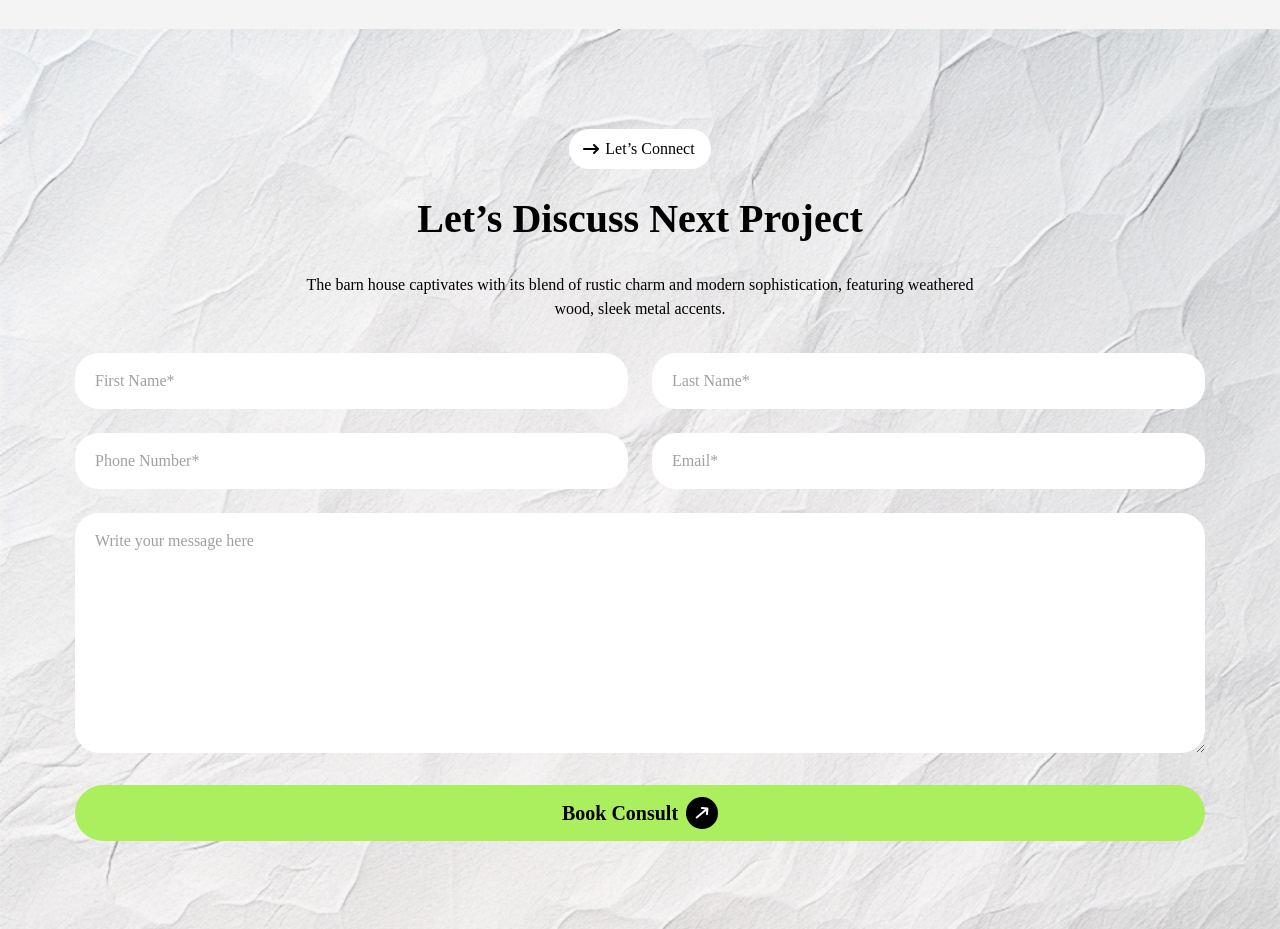
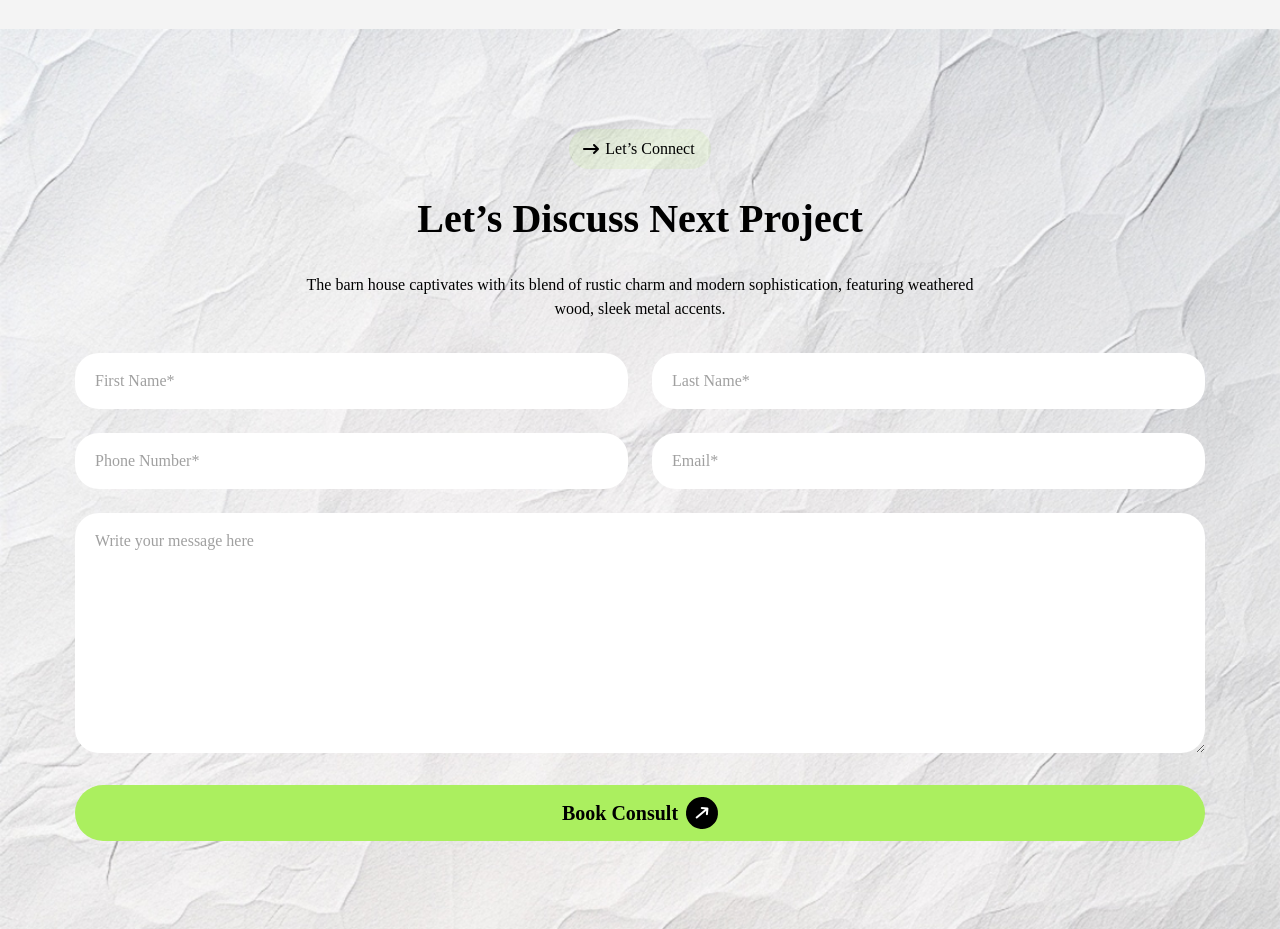
Before and after one commit to sakil-ahmed/B10A3, a plain HTML site: page index.html in a window 1280 px wide. Shown: the part 2200-3129 px from the top of the page. Drawn offline with nearby package versions, Linux system fonts and the light colour scheme; files whose address does not match are found by name.

Commit message:
fix contact us top button bg color

```diff
--- a/index.html
+++ b/index.html
@@ -297,7 +297,7 @@
         <div class="max-w-[1170px] w-full mx-auto px-5">
           <div>
             <button
-              class="py-2 px-4 flex items-center justify-center gap-2 bg-white rounded-[24px] mx-auto mb-5"
+              class="py-2 px-4 flex items-center justify-center gap-2 bg-[#ABEF5F20] rounded-[24px] mx-auto mb-5"
             >
               <i class="fa-solid fa-arrow-down-long -rotate-[90deg]"></i>
               <span>Let’s Connect</span>
```
